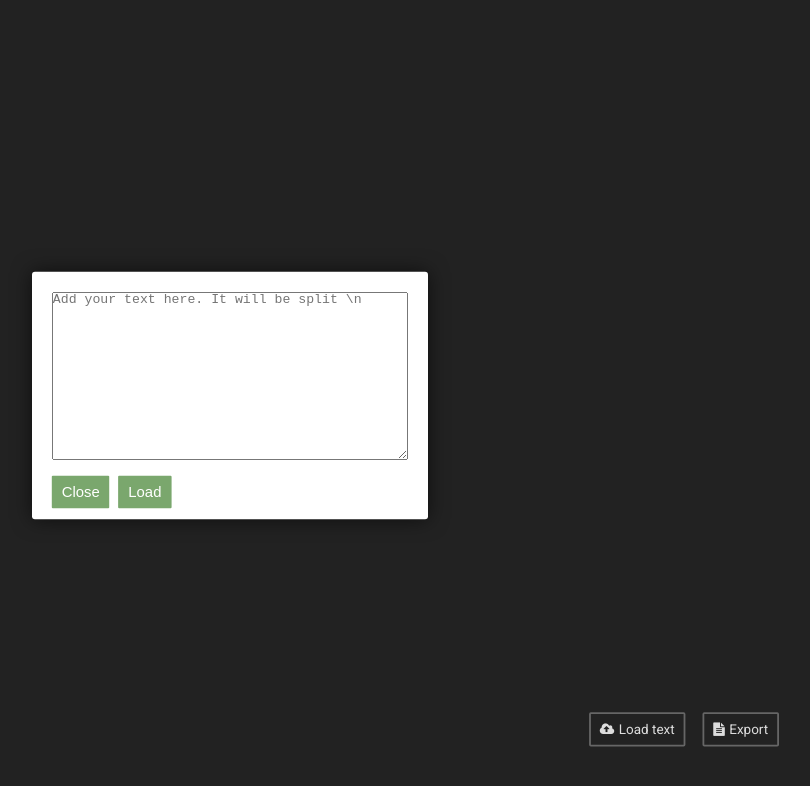
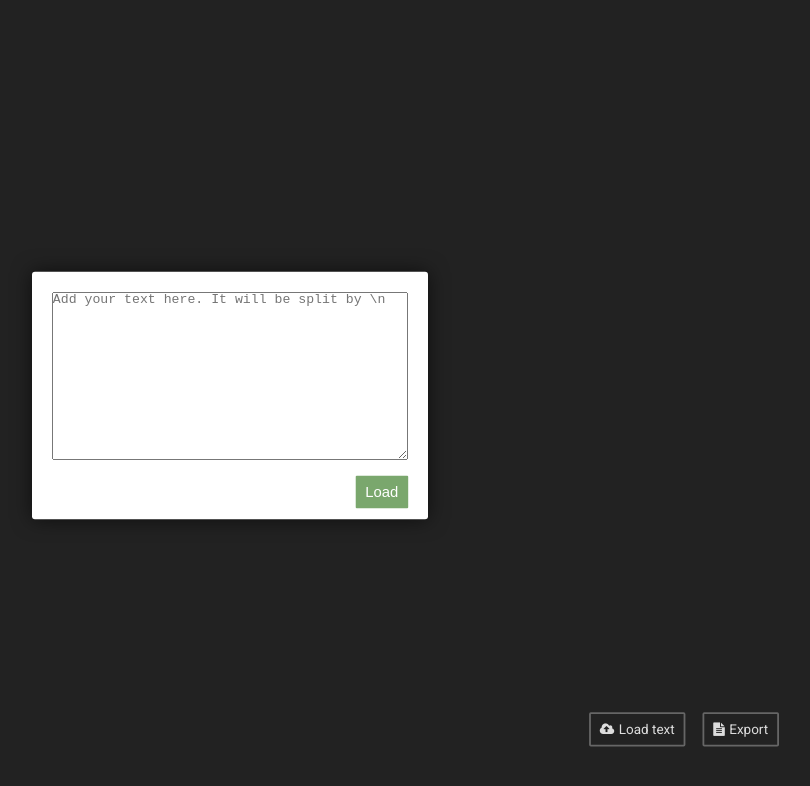
Before and after one commit to toloco/word-linker, a plain HTML site: page index.html in a window 1280 px wide. Both pictures are taken after a click on the link "Load text". Shown: the whole page, without its empty margins (419-1229 px from the left). Drawn offline with nearby package versions, Linux system fonts and the light colour scheme.

Commit message:
Improve buttons

```diff
--- a/index.html
+++ b/index.html
@@ -40,8 +40,7 @@
         </div>
 
         <aside id="popup" class="avgrund-popup">
-            <textarea id="new_text" placeholder="Add your text here. It will be split \n"></textarea>
-            <button onclick="Avgrund.hide();">Close</button>
+            <textarea id="new_text" placeholder="Add your text here. It will be split by \n"></textarea>
             <button onclick="load_text('#new_text');">Load</button>
         </aside>
 
--- a/style.css
+++ b/style.css
@@ -288,6 +288,7 @@ small {
 }
 
 button {
+  float: right;
   border: 0px;
   padding: 8px 10px;
   margin: 5px 0px;
```
